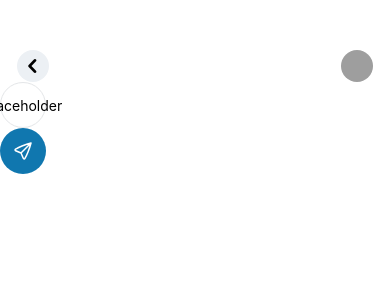
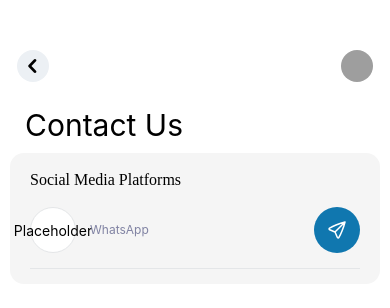
Before and after one commit to zshcole/foodie, a React Native app: screen / in a window 390 px wide. Shown: the top 308 px of the page. Built offline with nearby package versions, Linux system fonts and the light colour scheme; grey boxes are pictures that could not be loaded.

Commit message:
Add styles for screen title, container, and header

```diff
--- /dev/null
+++ b/src/components/SocialSection.tsx
@@ -0,0 +1,31 @@
+import React from "react";
+import { View, StyleSheet, Text } from "react-native";
+import SocialCircle from "./SocialCircle";
+import SendButton from "./SendButton";
+
+export default function SocialSection() {
+  return (
+    <View style={styles.container}>
+      <SocialCircle />
+      <Text style={styles.title}>WhatsApp</Text>
+      <SendButton />
+    </View>
+  );
+}
+
+const styles = StyleSheet.create({
+  container: {
+    flexDirection: "row",
+    alignItems: "center",
+    borderBottomWidth: 1,
+    borderBottomColor: "#E4E6E8",
+    paddingVertical: 15,
+  },
+  title: {
+    marginStart: 14,
+    flex: 1,
+    fontSize: 12,
+    lineHeight: 18,
+    color: "#8083A3",
+  },
+});
--- a/src/screens/ContactUsScreen.tsx
+++ b/src/screens/ContactUsScreen.tsx
@@ -1,8 +1,7 @@
 import React from "react";
-import { View, StyleSheet } from "react-native";
+import { View, StyleSheet, Text } from "react-native";
 import Header from "../components/Header";
-import SendButton from "../components/SendButton";
-import SocialCircle from "../components/SocialCircle";
+import SocialSection from "../components/SocialSection";
 
 export default function ContactUsScreen() {
   return (
@@ -10,9 +9,10 @@ export default function ContactUsScreen() {
       <View style={styles.container}>
         <Header />
       </View>
-      <View>
-        <SocialCircle />
-        <SendButton />
+      <Text style={styles.screenTitle}>Contact Us</Text>
+      <View style={styles.socialContainer}>
+        <Text style={styles.socialHeader}>Social Media Platforms</Text>
+        <SocialSection />
       </View>
     </>
   );
@@ -22,4 +22,26 @@ const styles = StyleSheet.create({
   container: {
     marginTop: 50,
   },
+  socialContainer: {
+    backgroundColor: "#F5F5F5",
+    borderRadius: 14,
+    paddingHorizontal: 20,
+    paddingVertical: 15,
+    margin: 10,
+  },
+  socialHeader: {
+    color: "#000",
+    fontSize: 16,
+    lineHeight: 24,
+    fontWeight: "semibold",
+    fontFamily: "IBM Plex Sans Arabic",
+  },
+  screenTitle: {
+    fontSize: 30,
+    lineHeight: 36,
+    color: "#000",
+    fontWeight: "semibold",
+    marginTop: 25,
+    marginStart: 25,
+  },
 });
```
